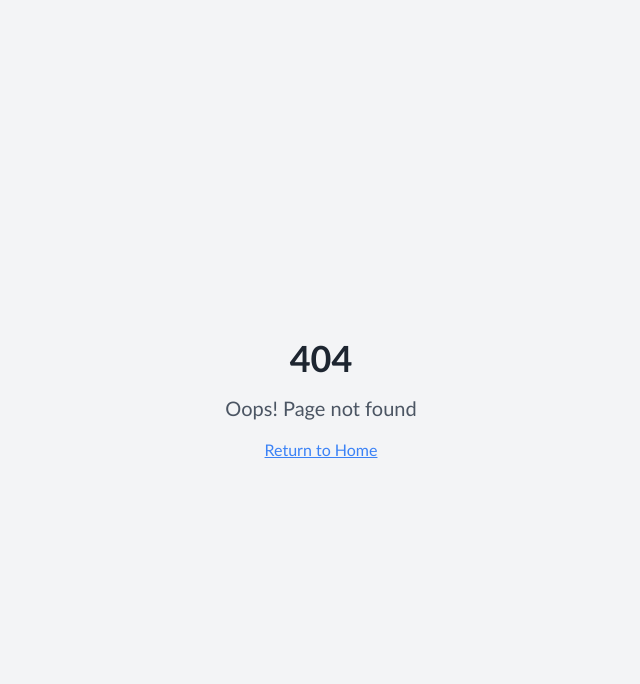
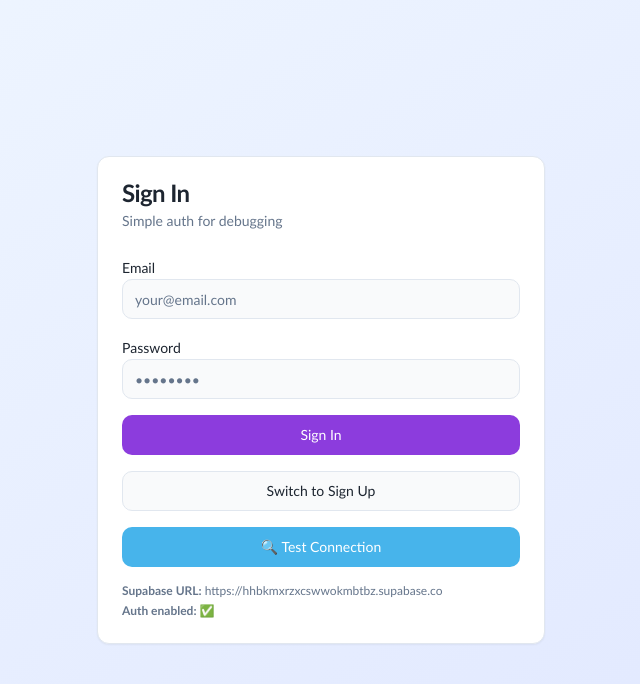
Before and after one commit to ListingGenie2157/act-dash-boost, a React (Vite) app: page /simple-login in a window 1280 px wide. Before the commit this address had no page. Shown: the top 684 px of the page, without its empty margins (319-959 px from the left). Built offline with nearby package versions, Linux system fonts and the light colour scheme.

Commit message:
Add simple login page and debugging guides
Co-authored-by: listnggenie <listnggenie@gmail.com>

```diff
--- a/src/App.tsx
+++ b/src/App.tsx
@@ -8,6 +8,7 @@ import { ErrorBoundary } from './components/ErrorBoundary';
 import { PageLoadingSpinner } from './components/LoadingSpinner';
 import Index from "./pages/Index";
 import Login from "./pages/Login";
+import SimpleLogin from "./pages/SimpleLogin";
 import Onboarding from "./pages/Onboarding";
 import Simulation from "./pages/Simulation";
 import NotFound from "./pages/NotFound";
@@ -51,6 +52,7 @@ const App = () => (
           <Route path="/" element={<Index />} />
           {/* Login route to handle user authentication. */}
           <Route path="/login" element={<Login />} />
+          <Route path="/simple-login" element={<SimpleLogin />} />
           {/* Onboarding wizard route */}
           <Route path="/onboarding" element={<Onboarding />} />
           {/* Diagnostic assessment route */}
--- /dev/null
+++ b/src/pages/SimpleLogin.tsx
@@ -0,0 +1,150 @@
+import { useState } from 'react';
+import { supabase } from '@/integrations/supabase/client';
+import { useNavigate } from 'react-router-dom';
+import { Button } from '@/components/ui/button';
+import { Input } from '@/components/ui/input';
+import { Card, CardContent, CardHeader, CardTitle, CardDescription } from '@/components/ui/card';
+
+/**
+ * Simplified login page for debugging
+ */
+export default function SimpleLogin() {
+  const [email, setEmail] = useState('');
+  const [password, setPassword] = useState('');
+  const [loading, setLoading] = useState(false);
+  const [message, setMessage] = useState('');
+  const [isSignUp, setIsSignUp] = useState(false);
+  const navigate = useNavigate();
+
+  const handleAuth = async (e: React.FormEvent) => {
+    e.preventDefault();
+    setLoading(true);
+    setMessage('');
+
+    try {
+      if (isSignUp) {
+        // Sign up
+        const { data, error } = await supabase.auth.signUp({
+          email,
+          password,
+          options: {
+            emailRedirectTo: window.location.origin,
+          }
+        });
+
+        if (error) {
+          setMessage(`❌ Signup Error: ${error.message}`);
+        } else if (data.user) {
+          setMessage(`✅ Account created! Check email: ${email} for confirmation link.`);
+        }
+      } else {
+        // Sign in
+        const { data, error } = await supabase.auth.signInWithPassword({
+          email,
+          password,
+        });
+
+        if (error) {
+          setMessage(`❌ Login Error: ${error.message}`);
+        } else if (data.session) {
+          setMessage('✅ Login successful! Redirecting...');
+          setTimeout(() => navigate('/'), 1000);
+        }
+      }
+    } catch (err) {
+      setMessage(`❌ Unexpected error: ${err}`);
+    } finally {
+      setLoading(false);
+    }
+  };
+
+  const testConnection = async () => {
+    setMessage('Testing connection...');
+    try {
+      const { data, error } = await supabase.auth.getSession();
+      if (error) {
+        setMessage(`❌ Connection Error: ${error.message}`);
+      } else {
+        setMessage(`✅ Connected! Session: ${data.session ? 'Active' : 'None'}`);
+      }
+    } catch (err) {
+      setMessage(`❌ Connection failed: ${err}`);
+    }
+  };
+
+  return (
+    <div className="min-h-screen flex items-center justify-center bg-gradient-to-br from-blue-50 to-indigo-100 dark:from-gray-900 dark:to-gray-800 p-4">
+      <Card className="w-full max-w-md">
+        <CardHeader>
+          <CardTitle>{isSignUp ? 'Create Account' : 'Sign In'}</CardTitle>
+          <CardDescription>
+            Simple auth for debugging
+          </CardDescription>
+        </CardHeader>
+        <CardContent className="space-y-4">
+          <form onSubmit={handleAuth} className="space-y-4">
+            <div>
+              <label className="text-sm font-medium">Email</label>
+              <Input
+                type="email"
+                value={email}
+                onChange={(e) => setEmail(e.target.value)}
+                placeholder="your@email.com"
+                required
+              />
+            </div>
+
+            <div>
+              <label className="text-sm font-medium">Password</label>
+              <Input
+                type="password"
+                value={password}
+                onChange={(e) => setPassword(e.target.value)}
+                placeholder="••••••••"
+                required
+                minLength={6}
+              />
+            </div>
+
+            <Button type="submit" className="w-full" disabled={loading}>
+              {loading ? 'Loading...' : isSignUp ? 'Sign Up' : 'Sign In'}
+            </Button>
+          </form>
+
+          <Button
+            type="button"
+            variant="outline"
+            className="w-full"
+            onClick={() => setIsSignUp(!isSignUp)}
+          >
+            {isSignUp ? 'Switch to Sign In' : 'Switch to Sign Up'}
+          </Button>
+
+          <Button
+            type="button"
+            variant="secondary"
+            className="w-full"
+            onClick={testConnection}
+          >
+            🔍 Test Connection
+          </Button>
+
+          {message && (
+            <div className={`p-3 rounded-lg text-sm ${
+              message.includes('✅')
+                ? 'bg-green-50 text-green-800 border border-green-200'
+                : 'bg-red-50 text-red-800 border border-red-200'
+            }`}>
+              {message}
+            </div>
+          )}
+
+          <div className="text-xs text-muted-foreground space-y-1">
+            <p><strong>Supabase URL:</strong> {supabase.supabaseUrl}</p>
+            <p><strong>Auth enabled:</strong> ✅</p>
+          </div>
+        </CardContent>
+      </Card>
+    </div>
+  );
+}
```
Also changed, not shown: 2 other files (tests, documents, lock files or other folders).
